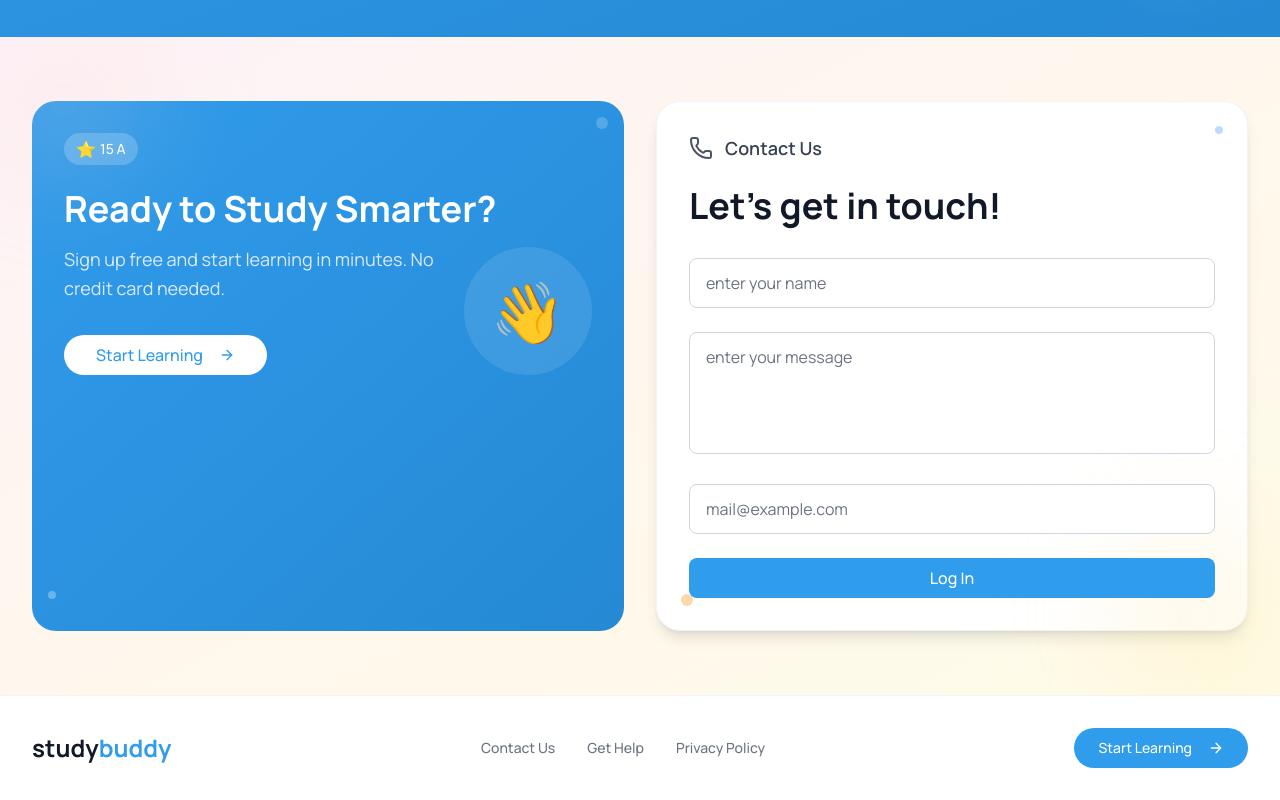
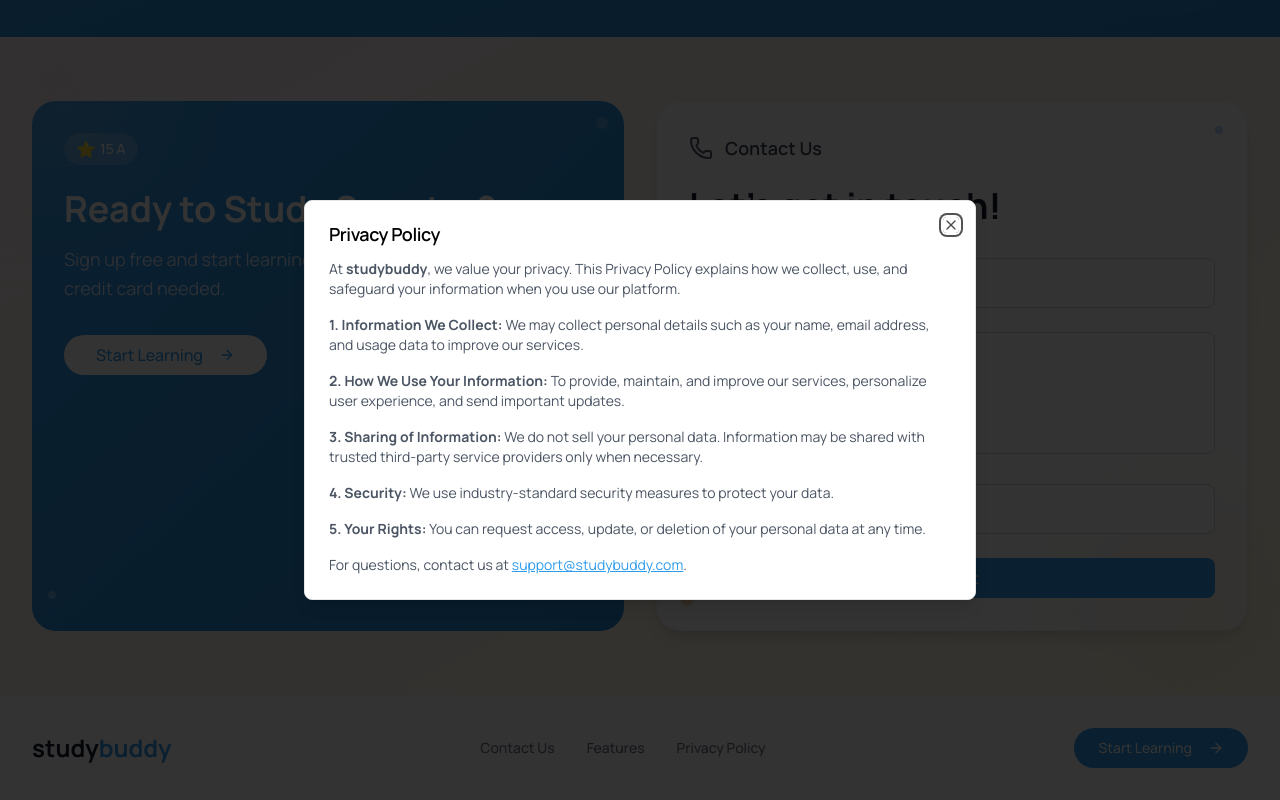
Before and after one commit to study-buddy-velocity/studybuddy-frontend, a Next.js app: page / in a window 1280 px wide. Both pictures are taken after a click on the button "Privacy Policy". Shown: the part 3383-4183 px from the top of the page. Built offline with nearby package versions, Linux system fonts and the light colour scheme.

Commit message:
updated landing page buttons

```diff
--- a/src/app/page.tsx
+++ b/src/app/page.tsx
@@ -46,7 +46,7 @@
       <StudySmarterSection />
 
       {/* Features Section */}
-      <FeaturesSection />
+      <FeaturesSection id="features" />
 
       {/* Smart Recommendations Section */}
       <SmartRecommendationsSection />
@@ -55,13 +55,13 @@
       <LeaderboardSection />
 
       {/* CTA Section */}
-      <CTASection />
+      <CTASection id="contact" />
 
       {/* Footer */}
       <Footer />
 
       {/* Mobile Menu Button */}
-      <MobileMenuButton />
+      {/* <MobileMenuButton /> */}
     </div>
   )
 }
--- a/src/components/landing/cta-section.tsx
+++ b/src/components/landing/cta-section.tsx
@@ -5,8 +5,12 @@
 import { Button } from "@/components/ui/button"
 import { ArrowRight, Phone } from "lucide-react"
 import { useState } from "react"
+import Link from "next/link"
+interface CTASectionProps {
+  id?: string;
+}
 
-export function CTASection() {
+export function CTASection({id}:CTASectionProps) {
   const [formData, setFormData] = useState({
     name: "",
     message: "",
@@ -28,7 +32,7 @@
   }
 
   return (
-    <section className="relative z-10 px-4 sm:px-6 lg:px-8 py-16 bg-gradient-to-br from-pink-50 via-orange-50 to-yellow-50 overflow-hidden">
+    <section id = {id} className="relative z-10 px-4 sm:px-6 lg:px-8 py-16 bg-gradient-to-br from-pink-50 via-orange-50 to-yellow-50 overflow-hidden">
       <div className="max-w-7xl mx-auto">
         <div className="grid grid-cols-1 lg:grid-cols-2 gap-8">
           {/* Left Card - Ready to Study Smarter */}
@@ -45,11 +49,13 @@
               <p className="text-blue-100 text-lg mb-8 leading-relaxed max-w-sm">
                 Sign up free and start learning in minutes. No credit card needed.
               </p>
-
+<Link href="/intro">
               <Button className="bg-white text-[#309CEC] hover:bg-gray-100 px-8 py-3 text-base font-medium rounded-full">
                 Start Learning
                 <ArrowRight className="ml-2 h-4 w-4" />
               </Button>
+              </Link>
+
 
               {/* 3D Character Placeholder */}
               <div className="absolute bottom-0 right-0 w-40 h-40 flex items-end justify-end">
@@ -117,7 +123,7 @@
                   type="submit"
                   className="w-full bg-[#309CEC] hover:bg-[#2589d4] text-white py-3 text-base font-medium rounded-lg"
                 >
-                  Log In
+                  Submit
                 </Button>
               </form>
             </div>
--- a/src/components/landing/features-section.tsx
+++ b/src/components/landing/features-section.tsx
@@ -17,9 +17,14 @@
   { icon: "👥", text: "Export & Share Results" },
 ]
 
-export function FeaturesSection() {
+interface FeatureProps {
+  id?: string;
+}
+
+
+export function FeaturesSection({id}:FeatureProps) {
   return (
-    <section className="relative z-10 px-4 sm:px-6 lg:px-8 py-16 bg-gray-50">
+    <section id={id} className="relative z-10 px-4 sm:px-6 lg:px-8 py-16 bg-gray-50">
       <div className="max-w-7xl mx-auto">
         <div className="grid grid-cols-1 lg:grid-cols-2 gap-8">
 
--- a/src/components/landing/footer.tsx
+++ b/src/components/landing/footer.tsx
@@ -1,7 +1,20 @@
-import { Button } from "@/components/ui/button"
-import { ArrowRight } from "lucide-react"
+"use client";
+
+import { useState } from "react";
+import { Button } from "@/components/ui/button";
+import { ArrowRight } from "lucide-react";
+import Link from "next/link";
+import {
+  Dialog,
+  DialogContent,
+  DialogHeader,
+  DialogTitle,
+  DialogTrigger,
+} from "@/components/ui/dialog";
 
 export function Footer() {
+  const [open, setOpen] = useState(false);
+
   return (
     <footer className="relative z-10 px-4 sm:px-6 lg:px-8 py-8 bg-white border-t border-gray-100">
       <div className="max-w-7xl mx-auto">
@@ -15,39 +28,96 @@
 
           {/* Navigation Links */}
           <div className="flex items-center space-x-8">
-            <button className="text-gray-500 hover:text-gray-700 text-sm font-medium transition-colors">
+            <button
+              onClick={() =>
+                document
+                  .getElementById("contact")
+                  ?.scrollIntoView({ behavior: "smooth" })
+              }
+              className="text-gray-500 hover:text-gray-700 text-sm font-medium transition-colors"
+            >
               Contact Us
             </button>
-            <button className="text-gray-500 hover:text-gray-700 text-sm font-medium transition-colors">
-              Get Help
+            <button
+              onClick={() =>
+                document
+                  .getElementById("features")
+                  ?.scrollIntoView({ behavior: "smooth" })
+              }
+              className="text-gray-500 hover:text-gray-700 text-sm font-medium transition-colors"
+            >
+              Features
             </button>
+
+            {/* Privacy Policy Modal Trigger */}
+            <Dialog open={open} onOpenChange={setOpen}>
+              <DialogTrigger asChild>
                 <button className="text-gray-500 hover:text-gray-700 text-sm font-medium transition-colors">
                   Privacy Policy
                 </button>
+              </DialogTrigger>
+              <DialogContent className="max-w-2xl">
+                <DialogHeader>
+                  <DialogTitle>Privacy Policy</DialogTitle>
+                </DialogHeader>
+                <div className="space-y-4 text-sm text-gray-600 max-h-[60vh] overflow-y-auto">
+                  <p>
+                    At <strong>studybuddy</strong>, we value your privacy. This
+                    Privacy Policy explains how we collect, use, and safeguard
+                    your information when you use our platform.
+                  </p>
+                  <p>
+                    <strong>1. Information We Collect:</strong> We may collect
+                    personal details such as your name, email address, and
+                    usage data to improve our services.
+                  </p>
+                  <p>
+                    <strong>2. How We Use Your Information:</strong> To provide,
+                    maintain, and improve our services, personalize user
+                    experience, and send important updates.
+                  </p>
+                  <p>
+                    <strong>3. Sharing of Information:</strong> We do not sell
+                    your personal data. Information may be shared with trusted
+                    third-party service providers only when necessary.
+                  </p>
+                  <p>
+                    <strong>4. Security:</strong> We use industry-standard
+                    security measures to protect your data.
+                  </p>
+                  <p>
+                    <strong>5. Your Rights:</strong> You can request access,
+                    update, or deletion of your personal data at any time.
+                  </p>
+                  <p>
+                    For questions, contact us at{" "}
+                    <a
+                      href="mailto:support@studybuddy.com"
+                      className="text-[#309CEC] underline"
+                    >
+                      support@studybuddy.com
+                    </a>
+                    .
+                  </p>
+                </div>
+              </DialogContent>
+            </Dialog>
           </div>
 
           {/* Start Learning Button */}
+          <Link href="/intro">
             <Button className="bg-[#309CEC] hover:bg-[#2589d4] text-white px-6 py-2 text-sm font-medium rounded-full">
               Start Learning
               <ArrowRight className="ml-2 h-4 w-4" />
             </Button>
+          </Link>
         </div>
 
         {/* Mobile Navigation - Stacked Layout */}
         <div className="sm:hidden mt-6 pt-6 border-t border-gray-100">
-          <div className="flex flex-col space-y-3 text-center">
-            <button className="text-gray-500 hover:text-gray-700 text-sm font-medium transition-colors">
-              Contact Us
-            </button>
-            <button className="text-gray-500 hover:text-gray-700 text-sm font-medium transition-colors">
-              Get Help
-            </button>
-            <button className="text-gray-500 hover:text-gray-700 text-sm font-medium transition-colors">
-              Privacy Policy
-            </button>
-          </div>
+
         </div>
       </div>
     </footer>
-  )
+  );
 }
--- a/src/components/landing/leaderboard-section.tsx
+++ b/src/components/landing/leaderboard-section.tsx
@@ -1,6 +1,7 @@
 import { Button } from "@/components/ui/button"
 import { ArrowRight } from "lucide-react"
 import Image from "next/image"
+import Link from "next/link"
 
 export function LeaderboardSection() {
   return (
@@ -24,11 +25,13 @@
             <p className="text-blue-100 text-lg mb-8 leading-relaxed max-w-md">
               Challenge friends and track your rank by subject or class. Stay motivated with weekly goals.
             </p>
-
+<Link href="/intro">
             <Button className="bg-white text-[#309CEC] hover:bg-gray-100 px-8 py-3 text-base font-medium rounded-full">
               Start Learning
               <ArrowRight className="ml-2 h-4 w-4" />
             </Button>
+</Link>
+
           </div>
 
           {/* Right Content - Leaderboard Image */}
--- a/src/components/landing/navigation.tsx
+++ b/src/components/landing/navigation.tsx
@@ -18,10 +18,13 @@
       <nav className="hidden lg:flex items-center justify-between max-w-6xl mx-auto">
         {/* Left Navigation */}
         <div className="flex items-center space-x-8">
-          <button className="text-gray-500 hover:text-gray-700 text-sm font-medium transition-colors">
+          <button
+  onClick={() => {
+    document.getElementById("contact")?.scrollIntoView({ behavior: "smooth" });
+  }}  className="text-gray-500 hover:text-gray-700 text-sm font-medium transition-colors">
             Contact Us
           </button>
-          <button className="text-gray-500 hover:text-gray-700 text-sm font-medium transition-colors">Get Help</button>
+          {/* <button className="text-gray-500 hover:text-gray-700 text-sm font-medium transition-colors">Get Help</button> */}
         </div>
 
         {/* Center Logo */}
@@ -33,7 +36,9 @@
 
         {/* Right Navigation */}
         <div className="flex items-center space-x-8">
-          <button className="text-gray-500 hover:text-gray-700 text-sm font-medium transition-colors">Features</button>
+          <button onClick={() => {
+    document.getElementById("features")?.scrollIntoView({ behavior: "smooth" });
+  }}  className="text-gray-500 hover:text-gray-700 text-sm font-medium transition-colors">Features</button>
           <Link href="/intro"><Button className="bg-[#309CEC] hover:bg-[#2589d4] text-white text-sm font-medium px-4 py-2 rounded-md transition-colors">
             Start Learning
             <ArrowRight className="ml-2 h-4 w-4" />
@@ -84,19 +89,31 @@
                 <div className="space-y-6">
                   <button
                     className="block w-full text-left text-lg font-medium text-gray-900 hover:text-[#309CEC] transition-colors py-3"
-                    onClick={toggleMobileMenu}
+                        onClick={() => {
+      toggleMobileMenu();
+      const element = document.getElementById("contact");
+      if (element) {
+        element.scrollIntoView({ behavior: "smooth" });
+      }
+    }}
                   >
                     Contact Us
                   </button>
-                  <button
+                  {/* <button
                     className="block w-full text-left text-lg font-medium text-gray-900 hover:text-[#309CEC] transition-colors py-3"
                     onClick={toggleMobileMenu}
                   >
                     Get Help
-                  </button>
+                  </button> */}
                   <button
                     className="block w-full text-left text-lg font-medium text-gray-900 hover:text-[#309CEC] transition-colors py-3"
-                    onClick={toggleMobileMenu}
+                        onClick={() => {
+      toggleMobileMenu();
+      const element = document.getElementById("features");
+      if (element) {
+        element.scrollIntoView({ behavior: "smooth" });
+      }
+    }}
                   >
                     Features
                   </button>
--- a/src/components/landing/smart-recommendations-section.tsx
+++ b/src/components/landing/smart-recommendations-section.tsx
@@ -2,6 +2,7 @@
 
 import { Button } from "@/components/ui/button"
 import { ArrowRight, ChevronLeft, ChevronRight } from "lucide-react"
+import Link from "next/link"
 import { useRef } from "react"
 
 const scoreCards = [
@@ -106,10 +107,12 @@
           </div>
 
           <div className="hidden lg:block">
+            <Link href="/intro">
             <Button className="bg-[#309CEC] hover:bg-[#2589d4] text-white px-6 py-3 text-base font-medium rounded-full">
               Start Learning
               <ArrowRight className="ml-2 h-4 w-4" />
             </Button>
+            </Link>
           </div>
         </div>
 
--- a/src/components/landing/study-smarter-section.tsx
+++ b/src/components/landing/study-smarter-section.tsx
@@ -3,6 +3,7 @@
 import { Button } from "@/components/ui/button"
 import { ArrowRight } from "lucide-react"
 import { SubjectCard } from "./subject-card"
+import Link from "next/link"
 
 const subjects = [
   {
@@ -61,10 +62,13 @@
 
         {/* Start Learning Button */}
         <div className="text-center">
-          <Button className="bg-[#309CEC] hover:bg-[#2589d4] text-white px-8 py-3 text-base font-medium rounded-full">
+          <Link href="/intro">
+                    <Button className="bg-[#309CEC] hover:bg-[#2589d4] text-white px-8 py-3 text-base font-medium rounded-full">
             Start Learning
             <ArrowRight className="ml-2 h-4 w-4" />
           </Button>
+          </Link>
+
         </div>
       </div>
     </section>
```
Lines whose indentation alone changed are shown as unchanged.
